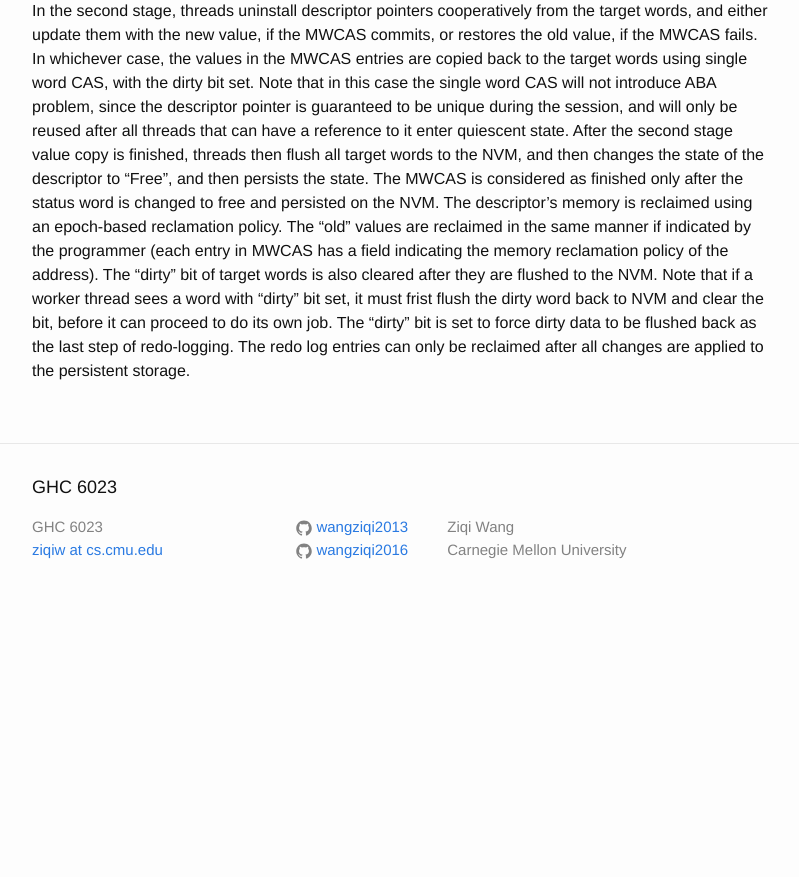
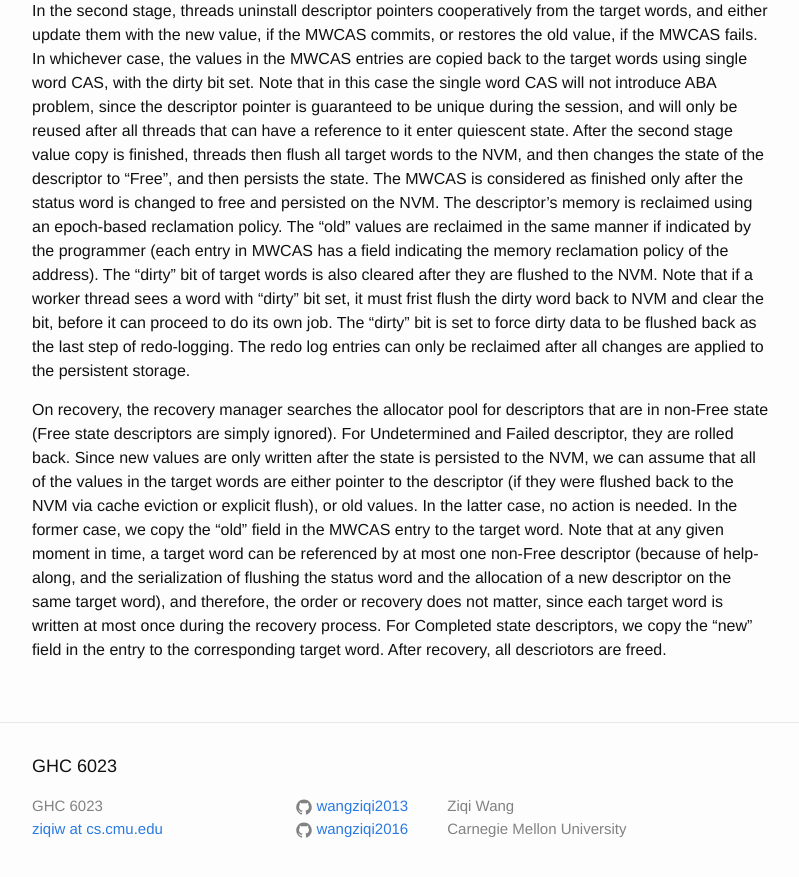
Before and after one commit to wangziqi2013/wangziqi2013.github.io, a Jekyll site: the page built from _posts/2019-11-09-easy-lock-free-indexing-in-nvm.markdown, in a window 1280 px wide and 900 px high, scrolled down 2710 px. Shown: the top 877 px of the window, without its empty margins (238-1037 px from the left). Built offline with Jekyll 4.4.1, drawn with Linux system fonts in a browser that asks for light colours; before the commit the page ends 3331 px from its top, so only the background shows below that.

Commit message:
Adding recovery

```diff
--- a/_posts/2019-11-09-easy-lock-free-indexing-in-nvm.markdown
+++ b/_posts/2019-11-09-easy-lock-free-indexing-in-nvm.markdown
@@ -109,3 +109,14 @@ also cleared after they are flushed to the NVM. Note that if a worker thread see
 frist flush the dirty word back to NVM and clear the bit, before it can proceed to do its own job. The "dirty" bit is
 set to force dirty data to be flushed back as the last step of redo-logging. The redo log entries can only be reclaimed
 after all changes are applied to the persistent storage.
+
+On recovery, the recovery manager searches the allocator pool for descriptors that are in non-Free state (Free state descriptors
+are simply ignored). For Undetermined and Failed descriptor, they are rolled back. Since new values are only written after
+the state is persisted to the NVM, we can assume that all of the values in the target words are either pointer to the descriptor
+(if they were flushed back to the NVM via cache eviction or explicit flush), or old values. In the latter case, no action
+is needed. In the former case, we copy the "old" field in the MWCAS entry to the target word. Note that at any given moment
+in time, a target word can be referenced by at most one non-Free descriptor (because of help-along, and the serialization of
+flushing the status word and the allocation of a new descriptor on the same target word), and therefore, the order or
+recovery does not matter, since each target word is written at most once during the recovery process. For Completed state
+descriptors, we copy the "new" field in the entry to the corresponding target word. After recovery, all descriotors are
+freed.
```
